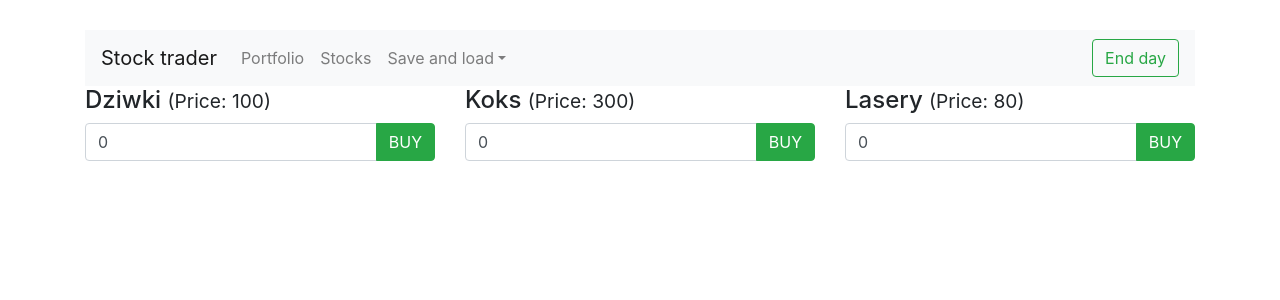
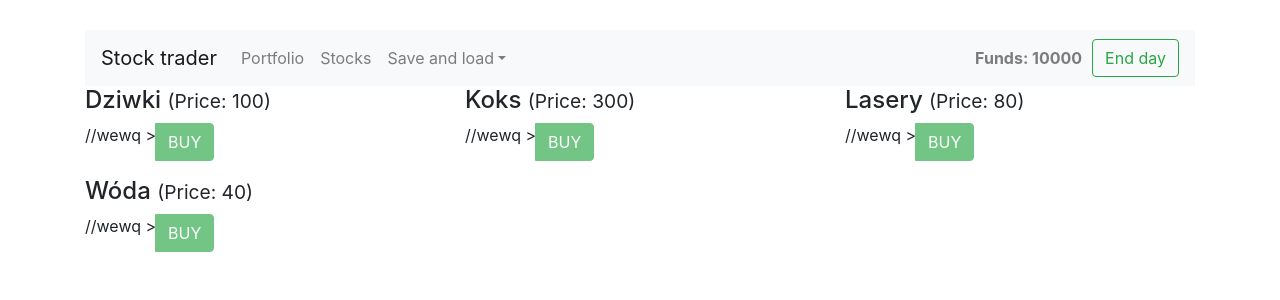
Before and after one commit to RSI96/StockTrader-Vue, a Vue app: page /stocks in a window 1280 px wide. Shown: the top 300 px of the page. Built offline with nearby package versions, Linux system fonts and the light colour scheme.

Commit message:
portfolio store, portfolio, funds

```diff
--- a/src/components/Header.vue
+++ b/src/components/Header.vue
@@ -26,9 +26,11 @@
                         <a class="dropdown-item" href="#">Load</a>
                     </div>
                 </li>
+
             </ul>
+            <strong class="navbar-text navbar-right">Funds: {{ funds }}</strong>
+
             <form class="form-inline my-2 my-lg-0">
-
                 <button class="btn btn-outline-success my-2 my-sm-0" type="submit">End day</button>
             </form>
         </div>
@@ -37,10 +39,17 @@
 
 <script>
     export default {
-        name: "Header"
+        name: "Header",
+        computed: {
+            funds() {
+                return this.$store.getters.funds;
+            }
+        }
     }
 </script>
 
 <style scoped>
-
+    .navbar-right {
+        margin-right: 10px;
+    }
 </style>
--- a/src/components/Stock_portfolio.vue
+++ b/src/components/Stock_portfolio.vue
@@ -1,16 +1,69 @@
 <template>
-    <div>
-        <h1>Stock portfolio</h1>
+    <div class="col-sm-6 col-md-4 col-lg-4">
+        <div class="panel">
+            <div class="panel-heading">
+                <h4 class="panel-title">
+                    {{ stock.name }}
+                    <small>(Price: {{ stock.price }} | Quantity: {{ stock.quantity }})</small>
+                </h4>
+            </div>
+            <div class="panel body">
+
+
+                <div class="input-group mb-3">
+                    <input
+                            type="number"
+                            class="form-control"
+                            placeholder="Quantity"
+                            v-model="quantity"
+                    >
+                    <div class="input-group-append">
+                        <button
+                                class="btn btn-success"
+                                @click="sellStock"
+                                :disabled="quantity <= 0"
+                        >SELL
+                        </button>
+                    </div>
+                </div>
+
+            </div>
+        </div>
     </div>
-
 </template>
 
 <script>
+    import {mapActions} from 'vuex';
+
     export default {
-        name: "Stock_portfolio"
+        name: "Stock_stocks",
+        props: ['stock'],
+        data() {
+            return {
+                quantity: 0
+            }
+        },
+        computed: {
+            funds() {
+                return this.$store.getters.funds;
+            },
+            checkFunds() {
+                return this.quantity * this.stock.price > this.funds
+            }
+        },
+        methods: {
+            ...mapActions({
+                placeDellOrder: 'sellStock'
+            }),
+            sellStock() {
+                const order = {
+                    stockID: this.stock.id,
+                    stockPrice: this.stock.price,
+                    quantity: this.quantity
+                }
+                this.placeDellOrder(order);
+                this.quantity = 0;
+            }
+        }
     }
 </script>
-
-<style scoped>
-
-</style>
--- a/src/components/Stock_stocks.vue
+++ b/src/components/Stock_stocks.vue
@@ -1,19 +1,5 @@
 <template>
     <div class="col-sm-6 col-md-4 col-lg-4">
-
-        <!--        <div class="jumbotron">-->
-        <!--            <h1 class="display-4">Hello, world!</h1>-->
-        <!--            <div class="pull-left">-->
-        <!--                <input-->
-        <!--                        type="number"-->
-        <!--                        class="form-control"-->
-        <!--                        placeholder="Quantity">-->
-        <!--            </div>-->
-        <!--            <div class="pull-right">-->
-        <!--                <button class="btn btn-success">BUY</button>-->
-        <!--            </div>-->
-        <!--\        </div>-->
-
         <div class="panel">
             <div class="panel-heading">
                 <h4 class="panel-title">
@@ -29,9 +15,16 @@
                             type="number"
                             class="form-control"
                             placeholder="Quantity"
-                            v-model="quantity">
+                            v-model="quantity"
+                            :class="{danger: checkFunds}" //wewq
+                    >
                     <div class="input-group-append">
-                        <button class="btn btn-success">BUY</button>
+                        <button
+                                class="btn btn-success"
+                                @click="buyStock"
+                                :disabled="checkFunds || quantity <= 0"
+                        >{{ checkFunds ? 'Get more money' : 'BUY'}}
+                        </button>
                     </div>
                 </div>
 
@@ -48,10 +41,31 @@
             return {
                 quantity: 0
             }
+        },
+        computed: {
+            funds() {
+              return this.$store.getters.funds;
+            },
+            checkFunds() {
+                return this.quantity * this.stock.price > this.funds
+            }
+        },
+        methods: {
+            buyStock() {
+                const order = {
+                    stockID: this.stock.id,
+                    stockPrice: this.stock.price,
+                    quantity: this.quantity
+                };
+                this.$store.dispatch('buyStock', order);
+                this.quantity = 0;
+            }
         }
     }
 </script>
 
-<style>
-
+<style scoped>
+    .danger {
+        border: 1px red;
+    }
 </style>
--- a/src/data/stocks_data.js
+++ b/src/data/stocks.js
@@ -2,4 +2,5 @@ export default [
     {id: 1, name: "Dziwki", price: 100},
     {id: 2, name: "Koks", price: 300},
     {id: 3, name: "Lasery", price: 80},
+    {id: 4, name: "Wóda", price: 40},
 ];
--- a/src/store.js
+++ b/src/store.js
@@ -1,12 +1,14 @@
 import Vue from 'vue'
 import Vuex from 'vuex'
-import stocks from "./store/stocks";
+import stocks from "./store/stocks"
+import portfolio from "./store/portfolio";
 
 Vue.use(Vuex)
 
 export default new Vuex.Store({
   modules: {
-    stocks
+    stocks,
+    portfolio
   },
   state: {
 
--- /dev/null
+++ b/src/store/portfolio.js
@@ -0,0 +1,58 @@
+const state = {
+    funds: 10000,
+    stocks: []
+};
+
+const mutations = {
+    'BUY_STOCK'(state, {stockID, quantity, stockPrice}) {
+        const record = state.stocks.find(element => element.id === stockID)
+        if (record) {
+            record.quantity += quantity;
+        } else {
+            state.stocks.push({
+                id: stockID,
+                quantity: quantity
+            })
+        }
+        state.funds -= stockPrice * quantity;
+    },
+    'SELL_STOCK'(state, {stockID, quantity, stockPrice}) {
+        const record = state.stocks.find(element => element.id === stockID)
+        if (record.quantity > quantity) {
+            record.quantity -= quantity;
+        } else {
+            state.stocks.splice(state.stocks.indexOf(record), 1)
+        }
+        state.funds += stockPrice * quantity;
+    }
+};
+
+const actions = {
+    sellStock({commit}, order) {
+        commit('SELL_STOCK', order);
+    }
+};
+
+const getters = {
+    stockPortfolio (state, getters) {
+        return state.stocks.map(stock => {
+            const record = getters.stocks.find(element => element.id === stock.id);
+            return {
+                id: stock.id,
+                quantity: stock.quantity,
+                name: record.name,
+                price: record.price
+            }
+        })
+    },
+        funds (state) {
+        return state.funds;
+        }
+};
+
+export default {
+    state,
+    mutations,
+    actions,
+    getters
+}
--- a/src/store/stocks.js
+++ b/src/store/stocks.js
@@ -1,4 +1,4 @@
-import stocks_data from "../data/stocks_data";
+import stocks from "../data/stocks";
 
 const state = {
     stocks: []
@@ -15,10 +15,10 @@ const mutations = {
 
 const actions = {
     buyStock: ({commit}, order) => {
-        commit();
+        commit('BUY_STOCK', order);
     },
     initStocks: ({commit}) => {
-        commit('SET_STOCKS', stocks_data)
+        commit('SET_STOCKS', stocks)
     },
     randStocks: ({commit}) => {
         commit('RND_STOCKS')
--- a/src/views/Home.vue
+++ b/src/views/Home.vue
@@ -1,10 +1,21 @@
 <template>
-  <div>Home</div>
+  <div>
+    <h1>Viev your portfolio</h1>
+    <h6>You can save and load your data</h6>
+    <h6>Click End Day to end day...</h6>
+    <hr>
+    <p>Your funds: {{ funds }}</p>
+  </div>
 </template>
 
 <script>
 
 export default {
-  name: 'home'
+  name: 'home',
+  computed: {
+    funds() {
+      return this.$store.getters.funds;
+    }
+  }
 }
 </script>
--- a/src/views/Portfolio.vue
+++ b/src/views/Portfolio.vue
@@ -1,13 +1,24 @@
 <template>
-    <div>
-        <h1>Portfolio baknlfvihadfkjvn</h1>
+    <div class="row">
+        <app-stock v-for="stock in stocks" :key="stock.id" :stock="stock"></app-stock>
     </div>
-
 </template>
 
 <script>
+    import {mapGetters} from 'vuex'; //innt sposob na dostanie sie do stora
+    import Stock_portfolio from "../components/Stock_portfolio";
+
     export default {
-        name: "Portfolio"
+        name: "Portfolio",
+        computed: {
+            ...mapGetters({
+                stocks:
+                    'stockPortfolio'
+            })
+        },
+        components: {
+            appStock: Stock_portfolio
+        }
     }
 </script>
 
--- a/src/views/Stocks.vue
+++ b/src/views/Stocks.vue
@@ -1,6 +1,6 @@
 <template>
     <div class="row">
-        <app-stock v-for="stock in stocks" :key="stock" :stock="stock"></app-stock>
+        <app-stock v-for="stock in stocks" :key="stock.id" :stock="stock"></app-stock>
     </div>
 </template>
 
@@ -14,7 +14,7 @@
         },
         computed: {
             stocks() {
-                return this.$store.getters.stocks
+                return this.$store.getters.stocks;
             }
         }
     }
```
